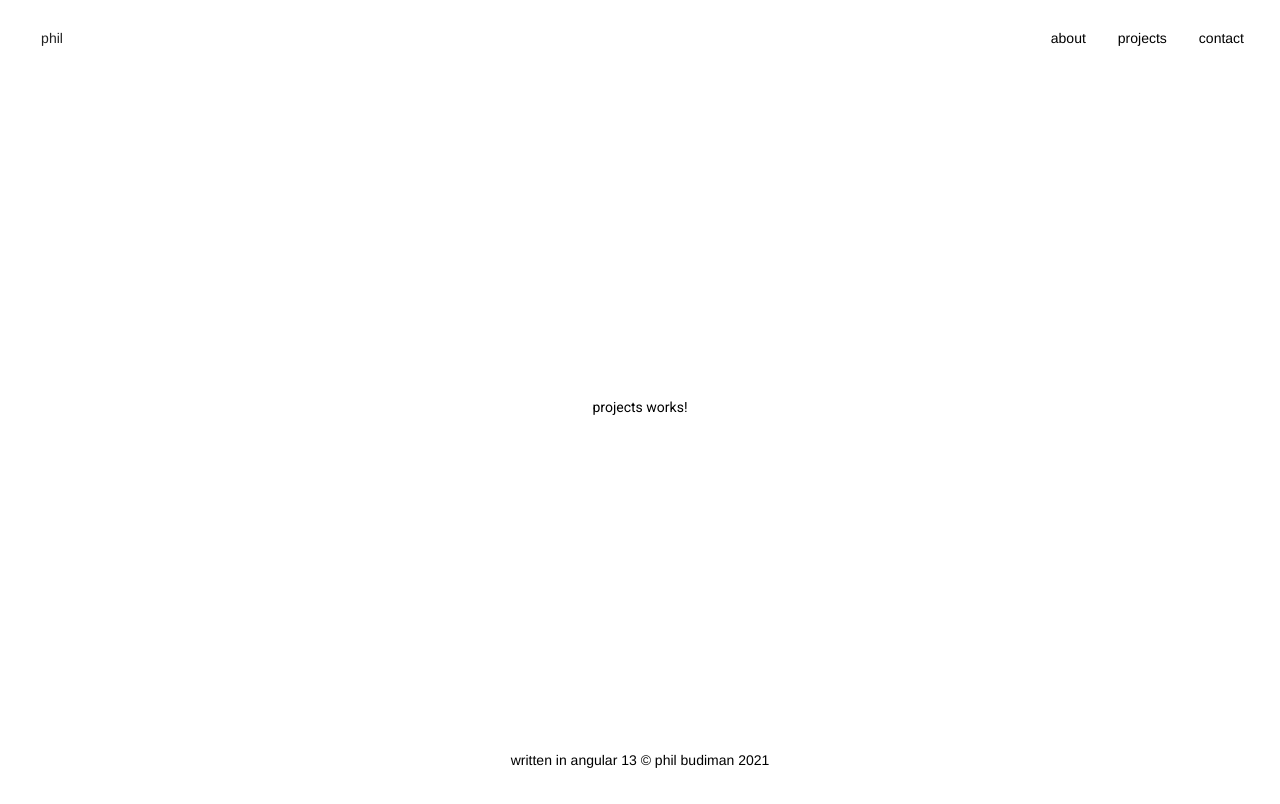
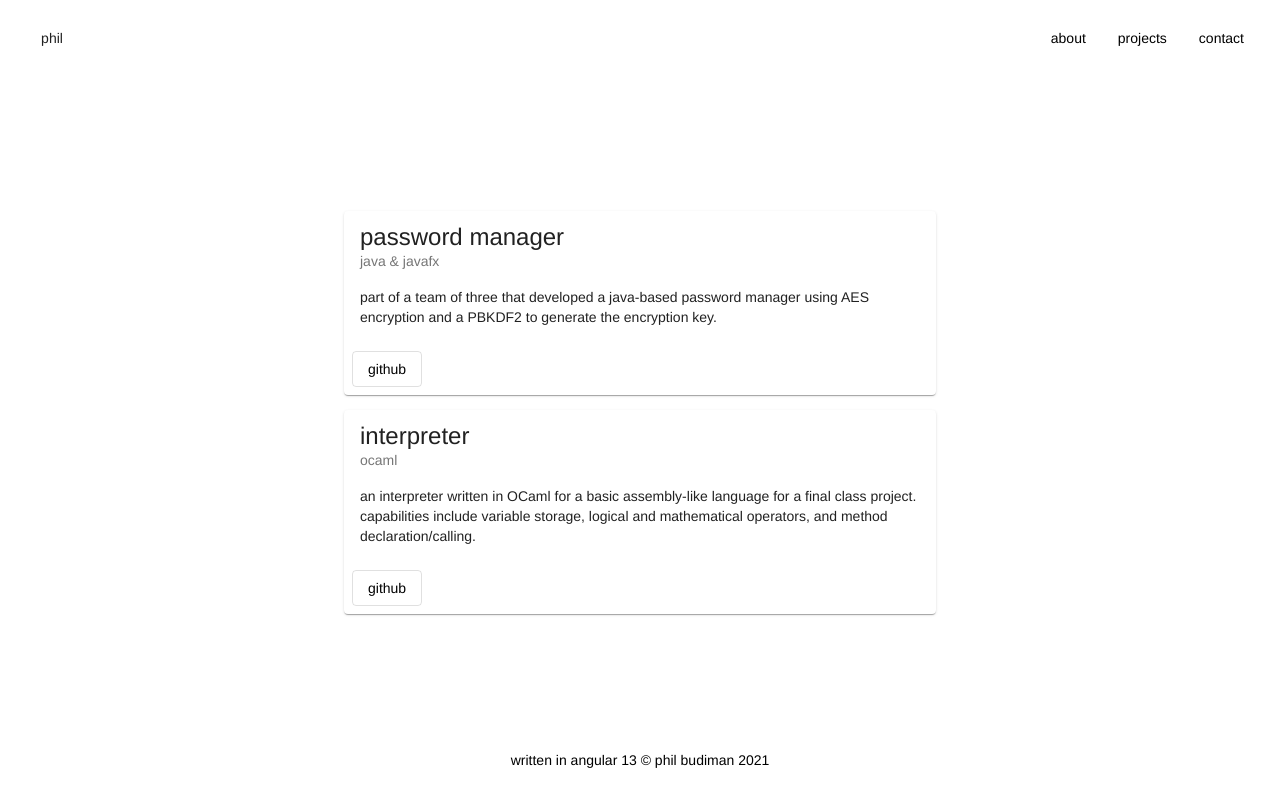
Before and after one commit to phillipbudiman/dev_philbudiman, an Angular app: page /projects in a window 1280 px wide. Built offline with nearby package versions, Linux system fonts and the light colour scheme; a web font is replaced by a local one.

Commit message:
added relevant elements into project component

```diff
--- /dev/null
+++ b/src/app/project.ts
@@ -0,0 +1,6 @@
+export interface Project {
+    title: string;
+    subtitle: string;
+    description: string;
+    link: string;
+}
--- a/src/app/projects/projects.component.css
+++ b/src/app/projects/projects.component.css
@@ -0,0 +1,13 @@
+* {
+    font-family: 'SF Pro Light', 'Helvetica Neue', sans-serif;
+}
+
+.container {
+    display: flex;
+}
+
+mat-card {
+    min-width: 25rem;
+    max-width: 35rem;
+    margin: 15px 35px;
+}
--- a/src/app/projects/projects.component.html
+++ b/src/app/projects/projects.component.html
@@ -1 +1,14 @@
-<p>projects works!</p>
+<div id="container">
+    <div class="fade-in" *ngFor="let proj of projects">
+        <mat-card>
+            <mat-card-title>{{proj.title}}</mat-card-title>
+            <mat-card-subtitle>{{proj.subtitle}}</mat-card-subtitle>
+            <mat-card-content>
+                <p>{{proj.description}}</p>
+            </mat-card-content>
+            <mat-card-actions>
+                <a style="color: black;" href="{{proj.link}}" target="_blank" rel="noopener noreferrer"><button mat-stroked-button>github</button></a>
+            </mat-card-actions>
+        </mat-card>
+    </div>
+</div>
--- a/src/app/projects/projects.component.ts
+++ b/src/app/projects/projects.component.ts
@@ -1,4 +1,5 @@
 import { Component, OnInit } from '@angular/core';
+import { Project } from '../project';
 
 @Component({
   selector: 'app-projects',
@@ -12,4 +13,11 @@ export class ProjectsComponent implements OnInit {
   ngOnInit(): void {
   }
 
+  projects: Project[] = [
+    // {title: "title", subtitle: "subtitle", description: "description", link: "link"},
+    {title: "password manager", subtitle: "java & javafx", description: "part of a team of three that developed a java-based password manager using AES encryption and a PBKDF2 to generate the encryption key.", link: "https://github.com/phillipbudiman/411_Password_Manager"},
+    {title: "interpreter", subtitle: "ocaml", description: "an interpreter written in OCaml for a basic assembly-like language for a final class project. capabilities include variable storage, logical and mathematical operators, and method declaration/calling.", link: "https://github.com/phillipbudiman/interpreter_ocaml.git"},
+    // {title: "", subtitle: "", description: "", link: ""}
+  ];
+
 }
```
Also changed, not shown: src/app/app.module.ts (+6 -4 lines).
